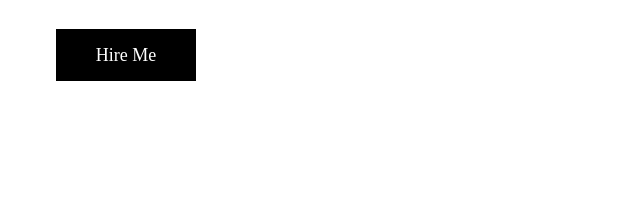
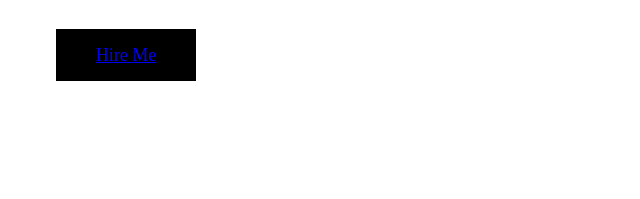
Before and after one commit to fazilmirxa/Portfolio-Website, a plain HTML site: page index.html in a window 1280 px wide. Shown: the part 442-641 px from the top of the page, 0-640 px from the left. Drawn offline with nearby package versions, Linux system fonts and the light colour scheme.

Commit message:
Update index.html

```diff
--- a/index.html
+++ b/index.html
@@ -38,7 +38,7 @@
                     <div class="hero-section-description">
                         Always exploring new ways to blend creativity and technology, I love transforming the ordinary into the extraordinary
                     </div>
-                    <div class="btn-pink" id="btn">Hire Me</div>
+                    <div class="btn-pink" id="btn"><a href="#contactme">Hire Me</a></div>
                 </div>
                 <div class="hero-section-right">
 
```
